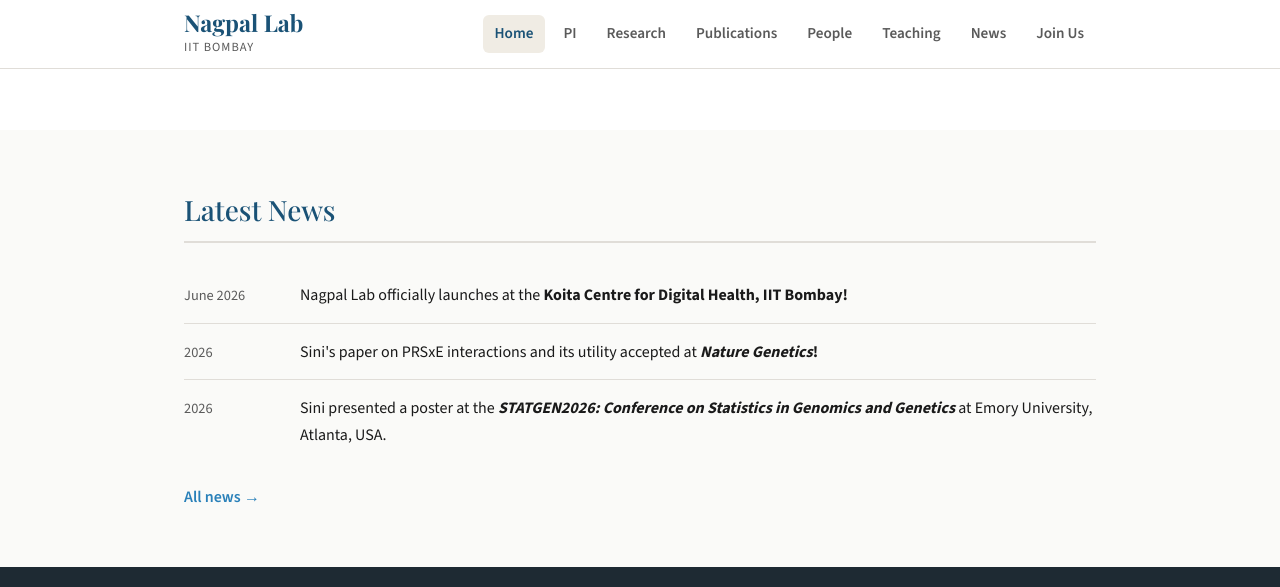
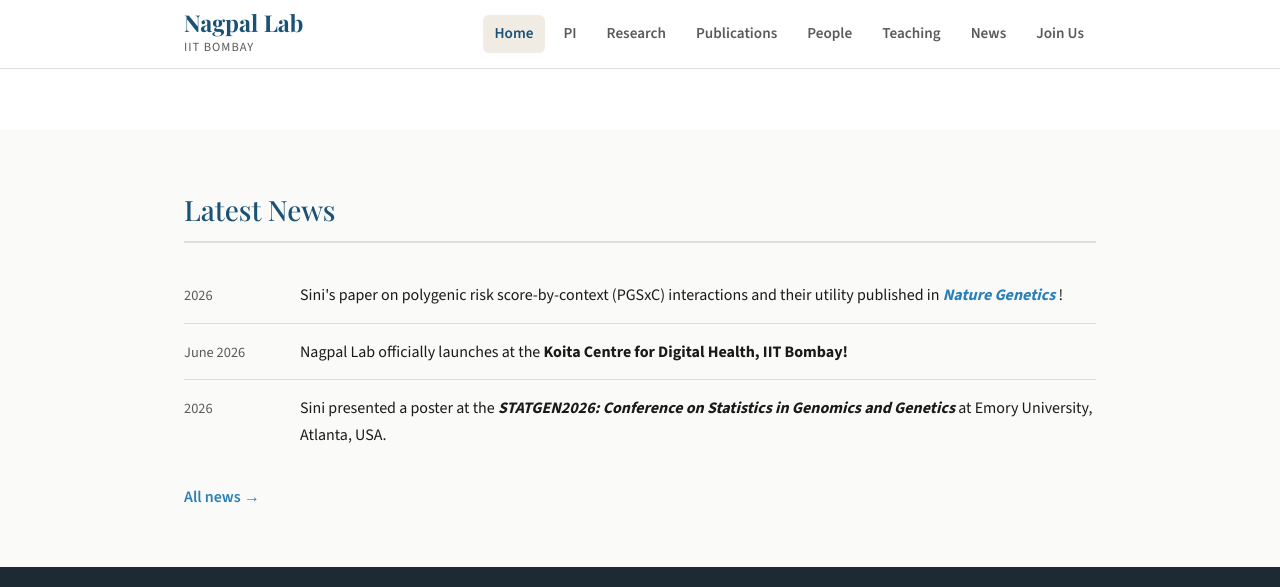
Before and after one commit to nagpallab/nagpallab.github.io, a Jekyll site: the page built from index.html, in a window 1280 px wide and 900 px high, scrolled down 883 px, cut to the strip 0-587 px from the top of the window. Built offline with Jekyll 4.4.1, drawn with Linux system fonts in a browser that asks for light colours.

Commit message:
Update index.html

```diff
--- a/index.html
+++ b/index.html
@@ -53,13 +53,18 @@
   <div class="container">
     <h2 class="section-title">Latest News</h2>
     <ul class="news-list">
+    <li>
+  <span class="news-date">2026</span>
+  <span>
+    Sini's paper on polygenic risk score-by-context (PGSxC) interactions and their utility published in
+    <a href="https://www.nature.com/articles/s41588-026-02674-z" target="_blank" rel="noopener noreferrer">
+      <strong><em>Nature Genetics</em></strong>
+    </a>!
+  </span>
+</li>
       <li>
         <span class="news-date">June 2026</span>
         <span>Nagpal Lab officially launches at the <strong>Koita Centre for Digital Health, IIT Bombay!</strong></span>
-      </li>
-      <li>
-        <span class="news-date">2026</span>
-        <span>Sini's paper on PRSxE interactions and its utility accepted at <strong><em>Nature Genetics</em>!</strong></span>
       </li>
       <li>
         <span class="news-date">2026</span>
```
